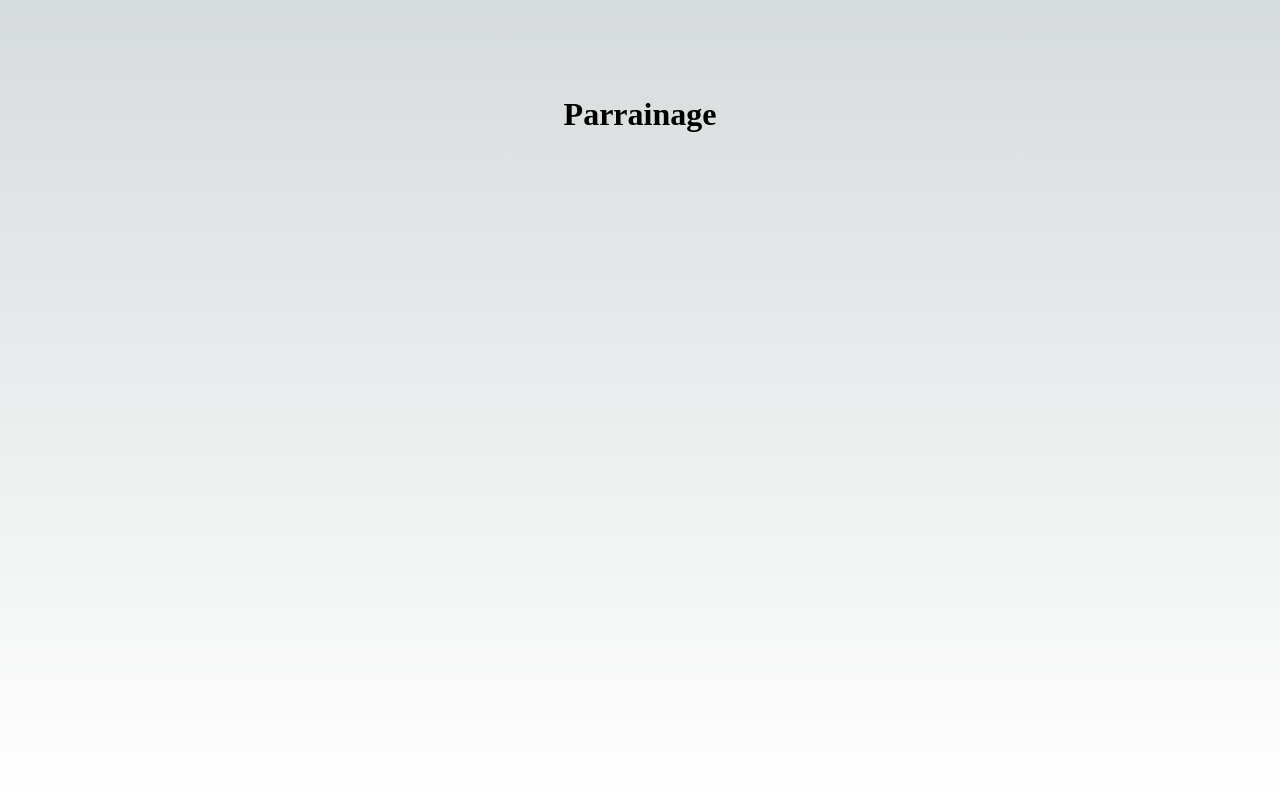
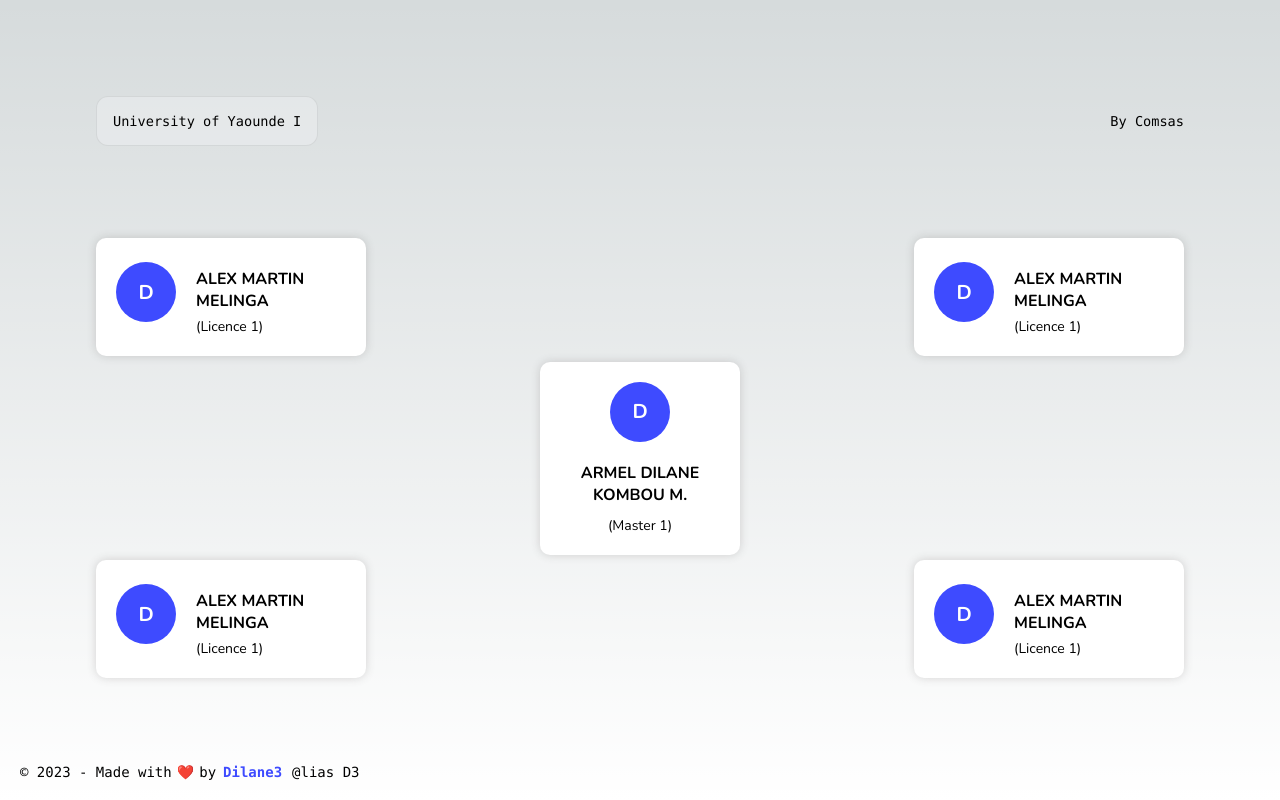
Before and after one commit to dilane3/parrainage-website, a Next.js app: page /parrainage in a window 1280 px wide. Built offline with nearby package versions, Linux system fonts and the light colour scheme.

Commit message:
ADD: creating cards

```diff
--- /dev/null
+++ b/src/components/Footer.tsx
@@ -0,0 +1,15 @@
+import styles from "@/styles/footer.module.css";
+
+export const Footer = () => {
+  return (
+    <footer className={styles.footer}>
+      &copy; {new Date().getFullYear()} - Made with{" "}
+      <span style={{ color: "red", margin: "0 5px" }}>❤️</span> by{" "}
+      <a href="https://dilane3.com" target="_blank" style={{ marginLeft: 7 }}>
+        {" "}
+        Dilane3
+      </a>
+      @lias D3
+    </footer>
+  );
+};
--- /dev/null
+++ b/src/components/GodFatherCard.tsx
@@ -0,0 +1,19 @@
+import styles from '@/styles/card.module.css'
+
+export const GodFatherCard = () => {
+  return (
+    <div className={styles.godFatherCard}>
+      <div
+        className={styles.avatar}
+        style={{
+          backgroundColor: '#3e4bff'
+        }}
+      >
+        D
+      </div>
+
+      <p className={styles.godFatherCard__name}>ARMEL DILANE KOMBOU M.</p>
+      <p className={styles.godFatherCard__level}>(Master 1)</p>
+    </div>
+  )
+}
--- /dev/null
+++ b/src/components/GodSon.tsx
@@ -0,0 +1,62 @@
+import styles from "@/styles/card.module.css";
+
+type GodSonCardProps = {
+  index: number;
+};
+
+export const GodSonCard = ({ index }: GodSonCardProps) => {
+  const getPosition = (index: number) => {
+    switch (index) {
+      case 0:
+        return {
+          left: 0,
+          bottom: 70,
+        };
+
+      case 1:
+        return {
+          left: 0,
+          top: 70,
+        };
+
+      case 2:
+        return {
+          right: 0,
+          bottom: 70,
+        };
+
+      case 3:
+        return {
+          right: 0,
+          top: 70,
+        };
+
+      default:
+        return {
+          left: 0,
+          bottom: 70,
+        };
+    }
+  };
+
+  return (
+    <div
+      className={styles.godSonCard}
+      style={getPosition(index)}
+    >
+      <div
+        className={styles.avatar}
+        style={{
+          backgroundColor: "#3e4bff",
+        }}
+      >
+        D
+      </div>
+
+      <div className={styles.godSonCard__info}>
+        <p className={styles.godSonCard__name}>ALEX MARTIN MELINGA</p>
+        <p className={styles.godSonCard__level}>(Licence 1)</p>
+      </div>
+    </div>
+  );
+};
--- /dev/null
+++ b/src/components/Header.tsx
@@ -0,0 +1,18 @@
+import styles from "@/styles/Home.module.css";
+
+export const Header = () => {
+  return (
+    <header className={styles.description}>
+      <p>University of Yaounde I</p>
+      <div>
+        <a
+          href="https://vercel.com?utm_source=create-next-app&utm_medium=default-template&utm_campaign=create-next-app"
+          target="_blank"
+          rel="noopener noreferrer"
+        >
+          By Comsas
+        </a>
+      </div>
+    </header>
+  );
+};
--- a/src/pages/parrainage/index.tsx
+++ b/src/pages/parrainage/index.tsx
@@ -1,5 +1,9 @@
 import Head from "next/head";
 import styles from "@/styles/Home.module.css";
+import { Footer } from "@/components/Footer";
+import { Header } from "@/components/Header";
+import { GodFatherCard } from "@/components/GodFatherCard";
+import { GodSonCard } from "@/components/GodSon";
 
 export default function Parrainage() {
   return (
@@ -17,7 +21,18 @@ export default function Parrainage() {
         <link rel="icon" href="/favicon.ico" />
       </Head>
       <main className={styles.main}>
-        <h1>Parrainage</h1>
+        <Header />
+
+        <section className={styles.sponsorshipSection}>
+          <GodFatherCard />
+
+          <GodSonCard index={0} />
+          <GodSonCard index={1} />
+          <GodSonCard index={2} />
+          <GodSonCard index={3} />
+        </section>
+
+        <Footer />
       </main>
     </>
   );
--- a/src/styles/Home.module.css
+++ b/src/styles/Home.module.css
@@ -78,9 +78,9 @@
   justify-content: center;
   align-items: center;
   position: relative;
-  padding: 4rem 0 0 0;
+  padding: 2rem 0 0 0;
   flex-direction: column;
-  margin-top: 50px;
+  /* margin-top: 50px; */
 }
 
 .center > .title {
@@ -138,7 +138,7 @@
   display: flex;
   justify-content: center;
   align-items: center;
-  padding: 20px;
+  padding: 0 20px;
   max-width: 800px;
   min-width: 800px;
 }
@@ -160,6 +160,18 @@
 
 .button:hover {
   background-color: var(--primary-light);
+}
+
+.sponsorshipSection {
+  position: relative;
+  display: flex;
+  justify-content: center;
+  align-items: center;
+  flex-direction: column;
+  padding: 50px 0;
+  width: 100%;
+  height: calc(100vh - 220px);
+  margin-bottom: 20px;
 }
 
 .logo,
--- /dev/null
+++ b/src/styles/card.module.css
@@ -0,0 +1,74 @@
+/* God Father cards */
+
+.godFatherCard {
+  display: flex;
+  flex-direction: column;
+  justify-content: flex-start;
+  align-items: center;
+  min-width: 100px;
+  max-width: 200px;
+  min-height: 150px;
+  background-color: #fff;
+  border-radius: 10px;
+  box-shadow: 0 0 10px rgba(68, 65, 65, 0.2);
+  transition: all 0.3s ease-in-out;
+  padding: 20px;
+}
+
+.godSonCard {
+  position: absolute;
+  display: flex;
+  flex-direction: row;
+  justify-content: flex-start;
+  align-items: center;
+  min-width: 100px;
+  min-height: 100px;
+  background-color: #fff;
+  border-radius: 10px;
+  box-shadow: 0 0 10px rgba(68, 65, 65, 0.2);
+  transition: all 0.3s ease-in-out;
+  padding: 20px;
+}
+
+.avatar {
+  width: 60px;
+  height: 60px;
+  border-radius: 50%;
+  margin-bottom: 10px;
+  display: flex;
+  justify-content: center;
+  align-items: center;
+  color: #fff;
+  font-size: 20px;
+  font-family: "Nunito Bold";
+}
+
+.godFatherCard__name,
+.godSonCard__name {
+  font-size: 16px;
+  margin-bottom: 5px;
+  font-family: "Nunito Bold";
+  text-align: center;
+  margin-top: 10px;
+}
+
+.godSonCard__name {
+  text-align: left;
+  max-width: 150px;
+}
+
+.godFatherCard__level,
+.godSonCard__level {
+  font-size: 14px;
+  font-family: "Nunito Regular";
+  text-align: center;
+  margin-top: 5px;
+}
+
+.godSonCard__level {
+  text-align: left;
+}
+
+.godSonCard__info {
+  margin-left: 20px;
+}
--- /dev/null
+++ b/src/styles/footer.module.css
@@ -0,0 +1,19 @@
+.footer {
+  position: fixed;
+  bottom: 0;
+  left: 0;
+  padding: 20px;
+  display: flex;
+  justify-content: flex-start;
+  align-items: center;
+  font-family: var(--font-mono);
+  font-size: 14px;
+}
+
+.footer > a {
+  color: var(--primary);
+  text-decoration: none;
+  /* font-size: 18px; */
+  margin-right: 10px;
+  font-weight: bold;
+}
```
Also changed, not shown: src/pages/index.tsx (+9 -16 lines).
